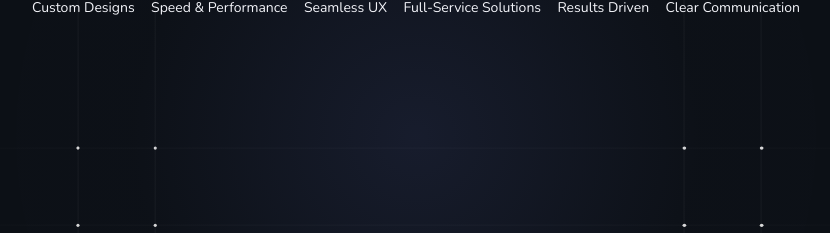
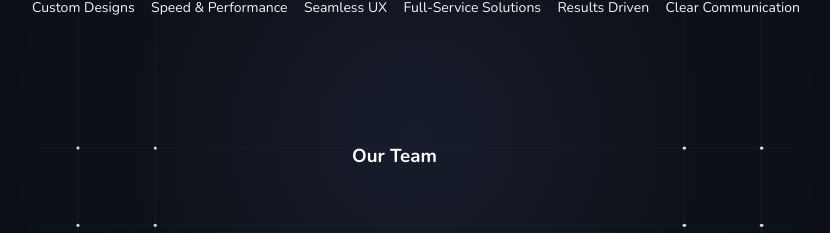
Before and after one commit to WillCBurroughs/bcsolutions, a React (Create React App) app: page / in a window 1280 px wide. Shown: the part 1776-2009 px from the top of the page, without its empty margins (224-1054 px from the left). Built offline with nearby package versions, Linux system fonts and the light colour scheme.

Commit message:
Adding our team section

```diff
--- a/src/App.js
+++ b/src/App.js
@@ -10,6 +10,7 @@ import Create from './components/atoms/Create';
 import BenefitsHeader from './components/atoms/BenefitsHeader';
 import BenefitsDesktop from './components/molecules/BenefitsDesktop';
 import DesktopIconHolder from './components/molecules/DesktopIconHolder';
+import OurTeam from './components/atoms/OurTeam';
 
 function App() {
   return (
@@ -34,6 +35,7 @@ function App() {
         <BenefitsHeader/>
         <BenefitsDesktop/>
         <DesktopIconHolder/>
+        <OurTeam/>
       </div>
     </>
   );
--- /dev/null
+++ b/src/components/atoms/OurTeam.js
@@ -0,0 +1,10 @@
+import React from 'react';
+import '../../index.css'
+
+function OurTeam() {
+  return (
+    <h3 className='OurTeam'> Our Team</h3>
+  );
+}
+
+export default OurTeam;
--- a/src/index.css
+++ b/src/index.css
@@ -357,3 +357,12 @@ code {
   text-align: center;
   height: 100%;
 }
+
+.OurTeam {
+  font-family: "Nunito";
+  font-size: 36;
+  color: white;
+  position: absolute;
+  top: 1900px;
+  left: 45%;
+}
```
